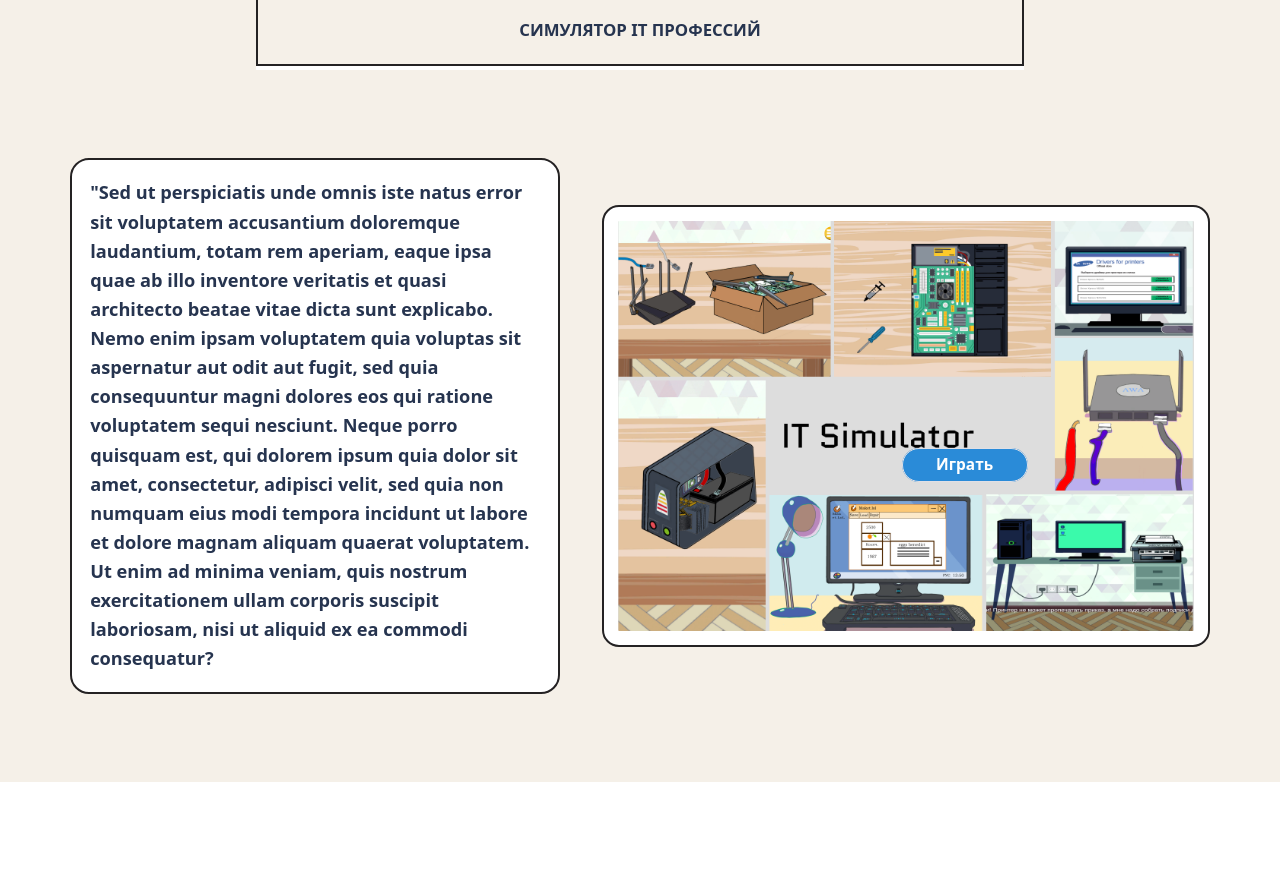
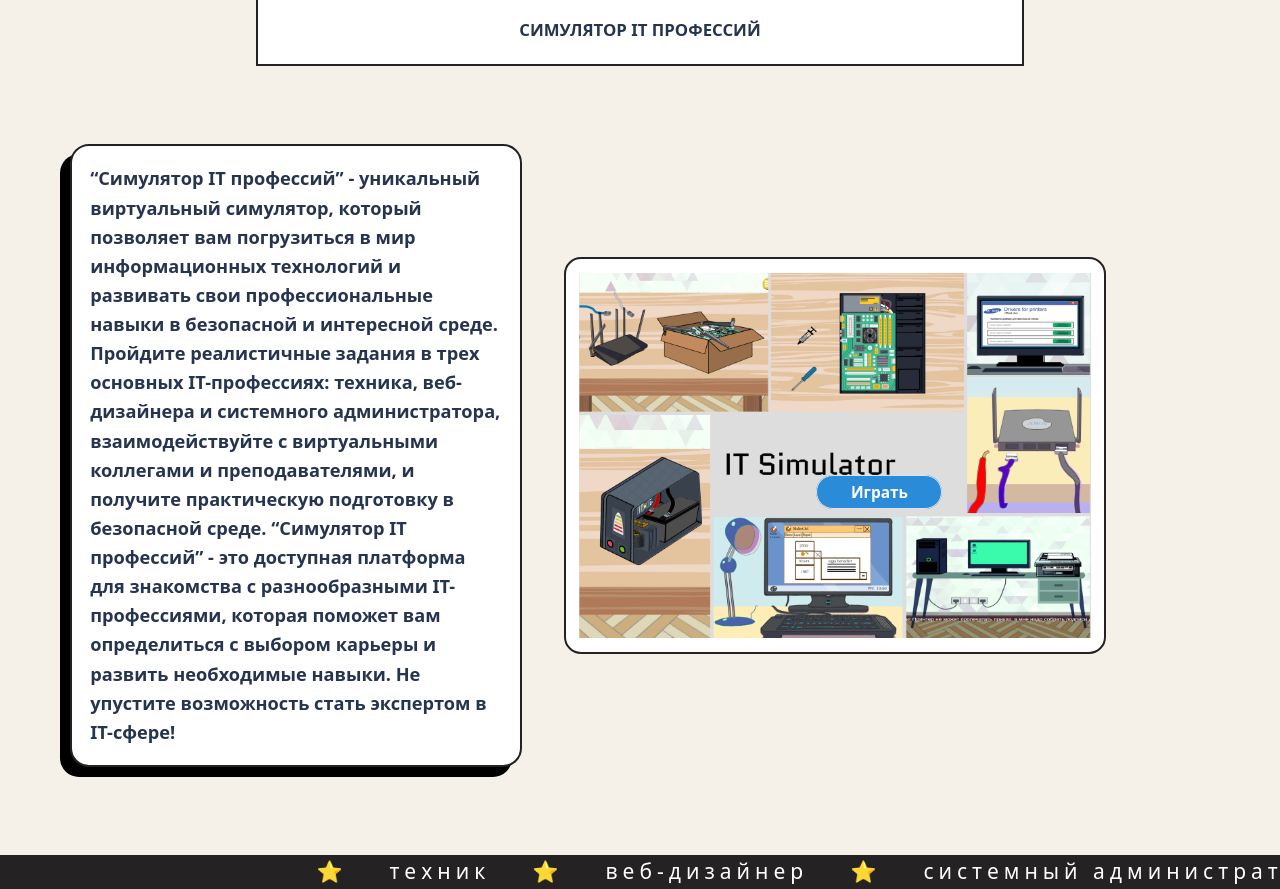
Before and after one commit to drDeepl/simulatorItFrontEnd, a Vue app: page / in a window 1280 px wide. Before the commit the page ends 800 px from the top, so only its background shows below. Built offline with nearby package versions, Linux system fonts and the light colour scheme.

Commit message:
added preview text and running row add

```diff
--- a/src/Layouts/MainLayout.vue
+++ b/src/Layouts/MainLayout.vue
@@ -25,17 +25,17 @@
       >
         <div class="preview-description">
           <p>
-            "Sed ut perspiciatis unde omnis iste natus error sit voluptatem
-            accusantium doloremque laudantium, totam rem aperiam, eaque ipsa
-            quae ab illo inventore veritatis et quasi architecto beatae vitae
-            dicta sunt explicabo. Nemo enim ipsam voluptatem quia voluptas sit
-            aspernatur aut odit aut fugit, sed quia consequuntur magni dolores
-            eos qui ratione voluptatem sequi nesciunt. Neque porro quisquam est,
-            qui dolorem ipsum quia dolor sit amet, consectetur, adipisci velit,
-            sed quia non numquam eius modi tempora incidunt ut labore et dolore
-            magnam aliquam quaerat voluptatem. Ut enim ad minima veniam, quis
-            nostrum exercitationem ullam corporis suscipit laboriosam, nisi ut
-            aliquid ex ea commodi consequatur?
+            “Симулятор IT профессий” - уникальный виртуальный симулятор, который
+            позволяет вам погрузиться в мир информационных технологий и
+            развивать свои профессиональные навыки в безопасной и интересной
+            среде. Пройдите реалистичные задания в трех основных IT-профессиях:
+            техника, веб-дизайнера и системного администратора, взаимодействуйте
+            с виртуальными коллегами и преподавателями, и получите практическую
+            подготовку в безопасной среде. “Симулятор IT профессий” - это
+            доступная платформа для знакомства с разнообразными IT-профессиями,
+            которая поможет вам определиться с выбором карьеры и развить
+            необходимые навыки. Не упустите возможность стать экспертом в
+            IT-сфере!
           </p>
           <!-- <n-space justify="end"> </n-space> -->
         </div>
@@ -61,7 +61,23 @@
           />
         </n-modal>
       </div>
-      <router-view> </router-view>
+    </div>
+    <div class="marquee-container">
+      <div class="marquee">
+        <span
+          v-for="profLabel in [
+            '⭐',
+            'техник',
+            '⭐',
+            'веб-дизайнер',
+            '⭐',
+            'системный администратор',
+            '⭐',
+          ]"
+          :key="profLabel"
+          >{{ profLabel }}
+        </span>
+      </div>
     </div>
   </div>
 </template>
--- a/src/assets/common/image.scss
+++ /dev/null
@@ -1,11 +0,0 @@
-.preview-img {
-  object-fit: cover;
-  // margin-left: 2em;
-  max-width: 45vw !important;
-  border: 1px solid white;
-  border-radius: 17px;
-  background-color: $color-white;
-  padding: 1em;
-  border: 2px solid $color-soft-black;
-  position: relative;
-}
--- a/src/assets/common/mainlayout.scss
+++ b/src/assets/common/mainlayout.scss
@@ -1,5 +1,6 @@
 .main-content {
   background-color: $color-crema;
+  min-height: 88vh;
 }
 .main-preview {
   // width: 40em;
@@ -15,13 +16,24 @@
 
 .preview-container {
   // position: relative;
+  max-width: 42vw;
   display: flex;
   position: relative;
   justify-content: center;
+  background-color: $color-white;
+  border: 2px solid $color-soft-black;
+  box-shadow: 0px 0px 0px $color-soft-black;
+  border-radius: 17px;
 }
 
 .preview-container img {
   display: block;
+  object-fit: cover;
+  // margin-left: 2em;
+  max-width: 40vw;
+  background-color: $color-white;
+  margin: 1em;
+  position: relative;
 }
 
 .main-preview-layout {
@@ -29,7 +41,7 @@
   padding: 5em;
   display: grid;
   gap: 3em;
-  grid-template-columns: 1fr 1fr;
+  grid-template-columns: 0.7fr 1fr;
   justify-content: center;
   align-items: center;
   border-radius: $border-radius;
@@ -49,21 +61,10 @@
   padding: 1em;
   border-radius: $border-radius;
   border: 2px solid $color-soft-black;
-
+  box-shadow: -10px 10px 0px rgba(0, 0, 0, 1);
   z-index: 10 !important;
 }
 
-.preview-img {
-  object-fit: cover;
-  // margin-left: 2em;
-  max-width: 45vw !important;
-  border: 1px solid white;
-  border-radius: 17px;
-  background-color: $color-white;
-  padding: 1em;
-  border: 2px solid $color-soft-black;
-  position: relative;
-}
 .preview-btn {
   background-color: #2a8bd8 !important;
   width: 9em;
@@ -87,3 +88,45 @@
     right: 40%;
   }
 }
+
+@keyframes marquee {
+  from {
+    transform: translateX(100%);
+  }
+  to {
+    transform: translateX(-100%);
+  }
+}
+
+.marquee-container {
+  background-color: $color-soft-black;
+  overflow-x: hidden !important;
+}
+
+.marquee {
+  width: 100%;
+  color: $color-white;
+  overflow-x: hidden !important;
+  white-space: nowrap;
+  animation: marquee 13s linear infinite;
+  display: flex;
+}
+
+.marquee > span {
+  font-size: 1.5em;
+  letter-spacing: 5px;
+  margin: 0 1em;
+}
+
+.container {
+  perspective: 1000px;
+}
+
+.block {
+  width: 200px;
+  height: 200px;
+  background-color: #ccc;
+  transform-style: preserve-3d;
+  transform: rotateY(45deg);
+  transition: all 0.5s ease;
+}
--- a/src/assets/common/navbar.scss
+++ b/src/assets/common/navbar.scss
@@ -4,7 +4,6 @@
 
   border-radius: $border-radius !important;
   // margin-top: -0.95em;
-  margin-bottom: 1em;
 }
 
 .navbar-preview-text {
@@ -17,20 +16,8 @@
   justify-content: center;
   min-height: 100%;
   border: 2px solid $color-soft-black;
-  background-color: $color-crema;
+  background-color: $color-white;
 }
-
-// .navbar-menu:after {
-//   content: '';
-//   position: absolute;
-//   background-color: $color-soft-black;
-//   top: 0px;
-//   left: 8px;
-//   right: -22px;
-//   bottom: -11px;
-//   border-radius: $border-radius;
-//   z-index: -1;
-// }
 
 .nav-bar-btn {
   background-color: white !important;
--- a/src/assets/main.scss
+++ b/src/assets/main.scss
@@ -10,7 +10,6 @@
 @import 'common/mainlayout';
 
 @import 'common/font';
-@import 'common/image';
 @import 'common/container';
 @import 'common/layout';
 @import 'common/icon';
@@ -22,4 +21,5 @@
 
 body {
   color: $color-text;
+  height: 100%;
 }
```
